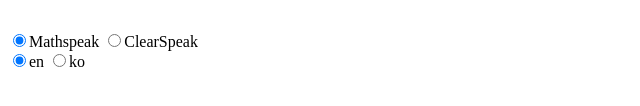
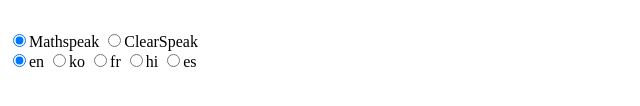
Before and after one commit to DCheol/sre_ko_demosite, a plain HTML site: page index.html in a window 1280 px wide. Shown: the part 474-580 px from the top of the page, 0-640 px from the left. Drawn offline with nearby package versions, Linux system fonts and the light colour scheme.

Commit message:
Update index.html

```diff
--- a/index.html
+++ b/index.html
@@ -1,11 +1,10 @@
 <!DOCTYPE html>
 <html>
     <textarea id='inputmml' value='test용' class="text"></textarea>
-    <button id="button" type="button" onclick='change()'>바꾸기</button>
-    <br>
-    <textarea id='outputmml' class="text"></textarea>
-    <br>
-    <p>수식</p>
+    <button id="button" type="button" onclick='change()'>바꾸기</button><br>
+
+    <textarea id='outputmml' class="text"></textarea><br>
+    <p>     수식</p>
     <p id='output_mathjax' aria-label></p>
     <head>
         <meta http-equiv="Content-Type" content="text/html; charset=utf-8"/>
@@ -19,6 +18,7 @@
             "custom": function(loc) {
                 //for Vscode Live Server
                 //let file = 'http://localhost:5500/lib/mathmaps/' + loc + '.json';
+                //for github Server
                 let file = 'https://dcheol.github.io/sre_ko_demosite/lib/mathmaps/' + loc + '.json';
                 let httpRequest = new XMLHttpRequest();
                 return new Promise((res, rej) => {
@@ -42,6 +42,7 @@
             }
         </script>
         <script src='./lib/sre.js' async></script>
+
         <script>
           var input = document.getElementById('inputmml')       //input text area
           var output = document.getElementById('output_mathjax'); //output mathjax
@@ -70,17 +71,14 @@
                 console.error(err);
               }).then(function() {
                 button.disabled = false;
-                // input.value = "";
               });
               // document.getElementById('output_mathjax').innerHTML = inputtext;
 
               document.getElementById('output_mathjax').setAttribute('aria-label', mml);
-              // <math><mo>-</mo><mo>(</mo><mn>31</mn><mo>.</mo><mn>65</mn><msup><mo>)</mo><mn>5</mn></msup></math>
           }
         </script>
 
         <style>
-          /* .text { color: teal; } */
           textarea {
             width: 60%;
             height: 200px;
@@ -92,21 +90,15 @@
     </head>
 
     <body>
-        <!-- <textarea id='inputmml' value='test용' class="text"></textarea>
-        <button id="Rendering" type="button" onclick='change()'>바꾸기</button>
-        <br>
-        <textarea id='outputmml' class="text"></textarea>
-        <br>
-        <p id='output_mathjax' aria-label>
-
-        </p> -->
-        <!-- <math id='output_mathjax' aria-label ><mo>-</mo><mo>(</mo><mn>31</mn><mo>.</mo><mn>65</mn><msup><mo>)</mo><mn>5</mn></msup></math> -->
         <br>
         <input type="radio" value='mathspeak' name="DOMAIN" checked="checked">Mathspeak
         <input type="radio" value='clearspeak' name="DOMAIN">ClearSpeak
         <br>
         <input type="radio" value='en' name="LOCALE" checked="checked">en
         <input type="radio" value='ko' name="LOCALE">ko
+        <input type="radio" value='fr' name="LOCALE">fr
+        <input type="radio" value='hi' name="LOCALE">hi
+        <input type="radio" value='es' name="LOCALE">es
 
 
 
```
